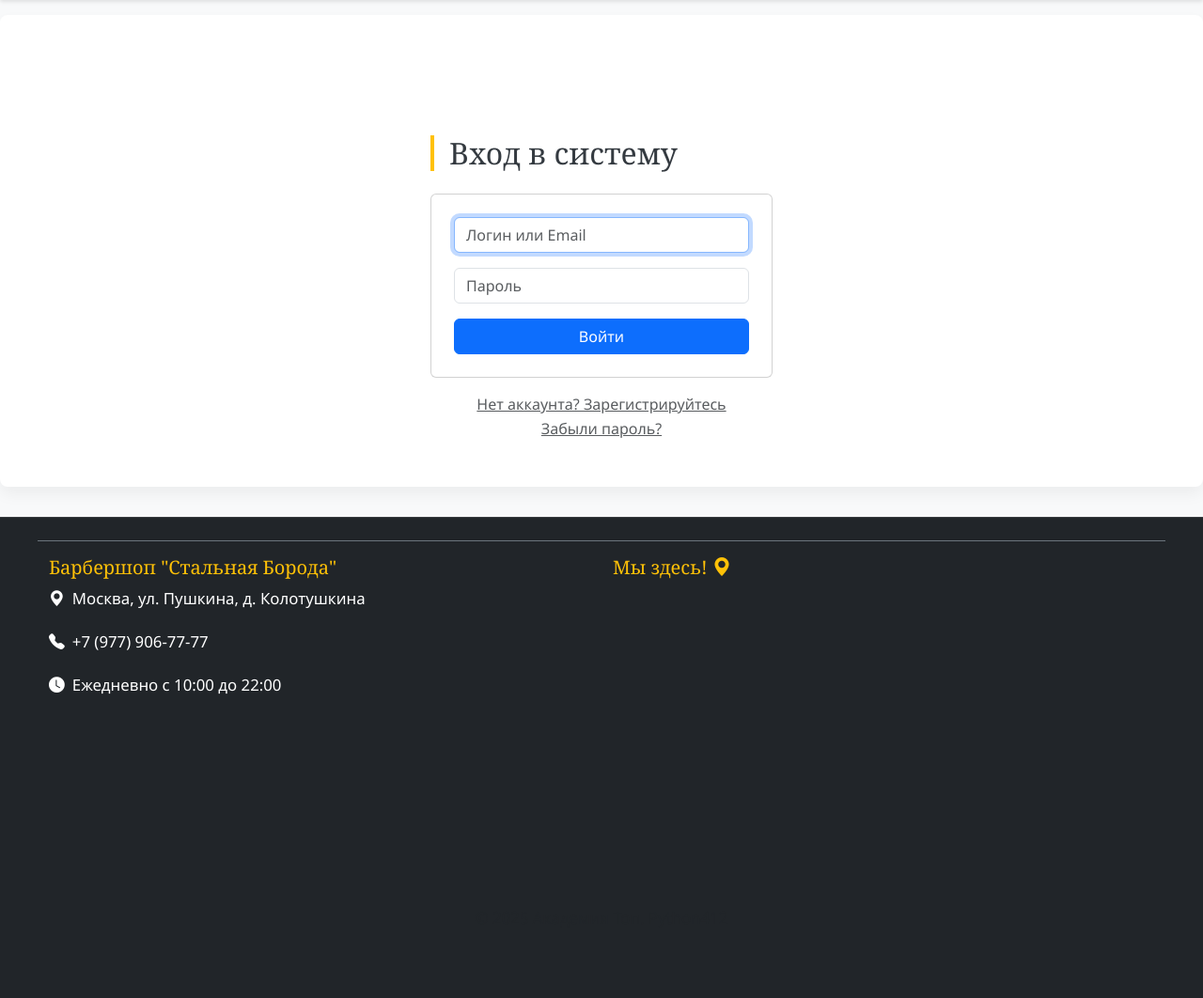
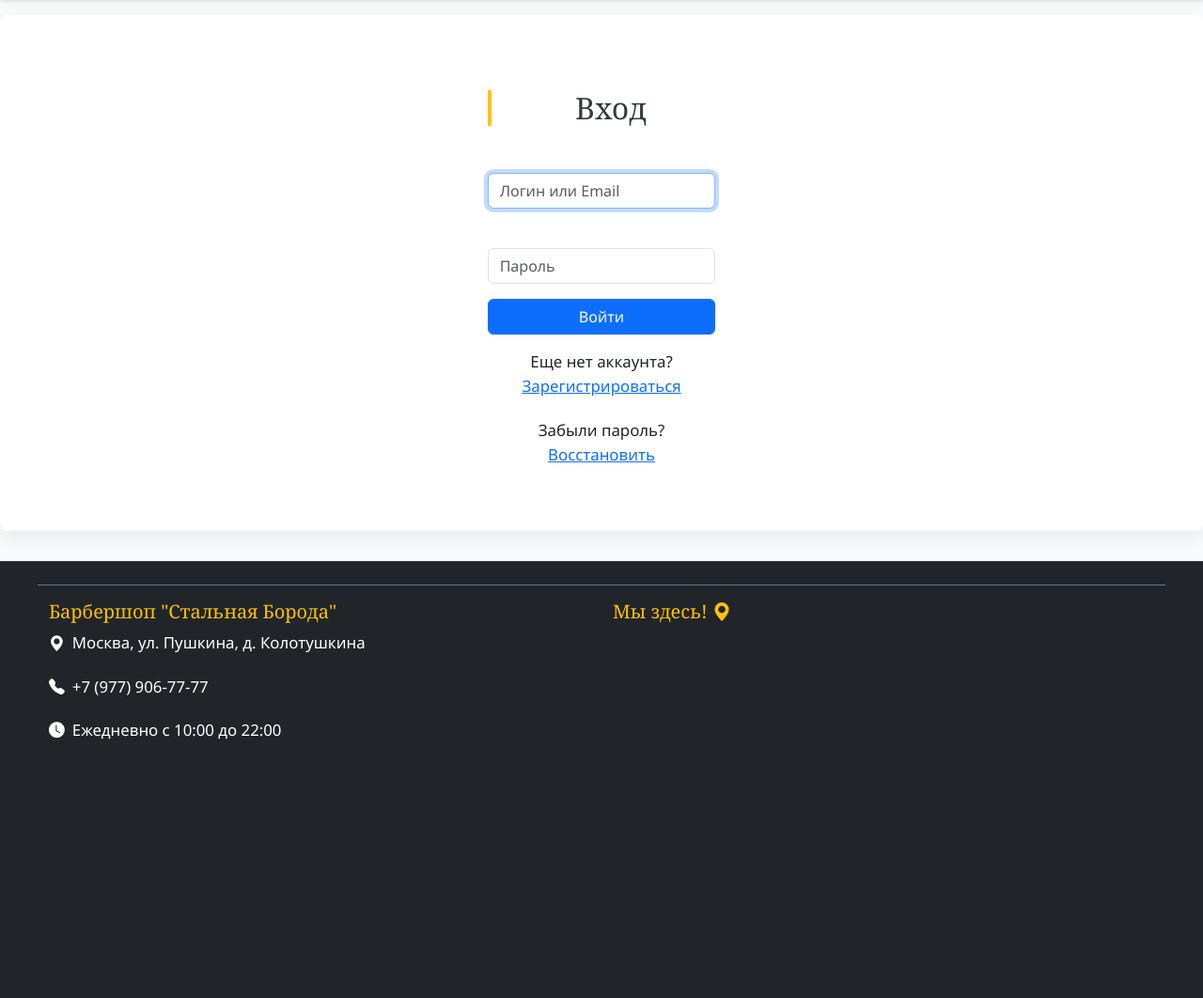
Before and after one commit to AlexChernousov70/Django_first_projeckt, a Django app: page /users/login/ in a window 1280 px wide. Shown: the part 66-1128 px from the top of the page at 94% size. Before the commit the page ends 805 px from the top, so only its background shows below. Run offline with Django 5.2, Linux system fonts and the light colour scheme.

Commit message:
hw_48 Переименование ссылок, изменение login.html

```diff
--- a/core/templates/core/includes/menu.html
+++ b/core/templates/core/includes/menu.html
@@ -39,13 +39,13 @@
         </li>
 
         {% if user.is_authenticated %}
-        <form action="{% url 'logout' %}" method="post" class="nav-item">
+        <form action="{% url 'users:logout' %}" method="post" class="nav-item">
             {% csrf_token %}
             <button type="submit" class="btn btn-link nav-link">Выйти</button>
         </form>
         {% else %}
-            <a class="nav-item nav-link" href="{% url 'login' %}">Войти</a>
-            <a class="nav-item nav-link" href="{% url 'register' %}">Регистрация</a>
+            <a class="nav-item nav-link" href="{% url 'users:login' %}">Войти</a>
+            <a class="nav-item nav-link" href="{% url 'users:register' %}">Регистрация</a>
         {% endif %}
 
         {% if user.is_staff %}  <!-- Только для персонала -->
--- a/users/templates/users/login.html
+++ b/users/templates/users/login.html
@@ -1,42 +1,47 @@
-{% extends 'base.html' %}  <!-- Убедитесь, что у вас есть базовый шаблон -->
+{% extends "base.html" %}
+
+{% block title %}Вход - {{ block.super }}{% endblock %}
 
 {% block content %}
-<div class="container mt-5">
-    <div class="row justify-content-center">
-        <div class="col-md-6">
-            <h2 class="mb-4">Вход в систему</h2>
+<div class="row justify-content-center">
+    <div class="col-md-6 col-lg-4">
+        <h2 class="text-center mb-4">Вход</h2>
+        <form method="post" novalidate>
+            {% csrf_token %}
 
-            <form method="post" class="card p-4">
-                {% csrf_token %}
+            {% for field in form %}
+                <div class="mb-3">
+                    {{ field.label_tag }}
+                    {{ field }}
+                    {% if field.help_text %}
+                        <small class="form-text text-muted">{{ field.help_text }}</small>
+                    {% endif %}
+                    {% for error in field.errors %}
+                        <div class="alert alert-danger mt-1 p-1" role="alert">
+                            {{ error }}
+                        </div>
+                    {% endfor %}
+                </div>
+            {% endfor %}
 
-                <!-- Поля формы -->
-                <div class="mb-3">
-                    {{ form.username }}
-                    {% if form.username.errors %}
-                        <div class="invalid-feedback d-block">
-                            {{ form.username.errors|join:", " }}
-                        </div>
-                    {% endif %}
-                </div>
+            {% if form.non_field_errors %}
+                {% for error in form.non_field_errors %}
+                    <div class="alert alert-danger mt-1 p-1" role="alert">
+                        {{ error }}
+                    </div>
+                {% endfor %}
+            {% endif %}
 
-                <div class="mb-3">
-                    {{ form.password }}
-                    {% if form.password.errors %}
-                        <div class="invalid-feedback d-block">
-                            {{ form.password.errors|join:", " }}
-                        </div>
-                    {% endif %}
-                </div>
-
-                <button type="submit" class="btn btn-primary w-100">Войти</button>
-            </form>
-
-            <div class="mt-3 text-center">
-                <a href="{% url 'register' %}" class="text-muted">Нет аккаунта? Зарегистрируйтесь</a>
-                <br>
-                <a href="#" class="text-muted">Забыли пароль?</a>  <!-- Позже замените на ссылку на сброс пароля -->
+            <div class="d-grid">
+                <button type="submit" class="btn btn-primary">Войти</button>
             </div>
-        </div>
+        </form>
+        <p class="mt-3 text-center">
+            Еще нет аккаунта? <a href="{% url 'users:register' %}">Зарегистрироваться</a>
+        </p>
+        <p class="text-center">
+            Забыли пароль? <a href="{% url 'users:password_reset' %}">Восстановить</a>
+        </p>
     </div>
 </div>
 {% endblock %}
--- a/users/templates/users/logout.html
+++ b/users/templates/users/logout.html
@@ -9,7 +9,7 @@
                 <p class="mt-3">Спасибо за визит!</p>
 
                 <div class="mt-4">
-                    <a href="{% url 'login' %}" class="btn btn-outline-primary me-2">Войти снова</a>
+                    <a href="{% url 'users:login' %}" class="btn btn-outline-primary me-2">Войти снова</a>
                     <a href="{% url 'landing' %}" class="btn btn-primary">На главную</a>
                 </div>
             </div>
--- a/users/templates/users/profile_update_form.html
+++ b/users/templates/users/profile_update_form.html
@@ -23,7 +23,7 @@
                             </div>
                         {% endfor %}
                         <button type="submit" class="btn btn-primary">Сохранить</button>
-                        <a href="{% url 'profile_detail' pk=request.user.pk %}" class="btn btn-secondary">Отмена</a>
+                        <a href="{% url 'users:profile_detail' pk=request.user.pk %}" class="btn btn-secondary">Отмена</a>
                     </form>
                 </div>
             </div>
--- a/users/templates/users/register.html
+++ b/users/templates/users/register.html
@@ -70,7 +70,7 @@
             </form>
 
             <div class="mt-3 text-center">
-                <a href="{% url 'login' %}" class="text-muted">Уже есть аккаунт? Войдите</a>
+                <a href="{% url 'users:login' %}" class="text-muted">Уже есть аккаунт? Войдите</a>
             </div>
         </div>
     </div>
```
